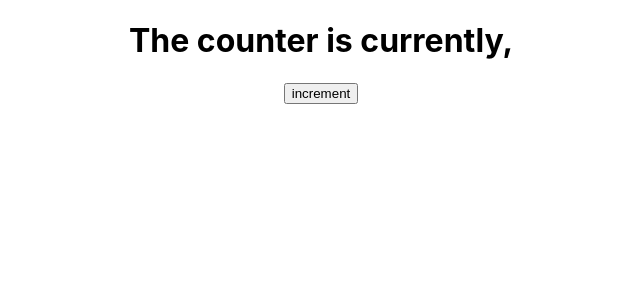
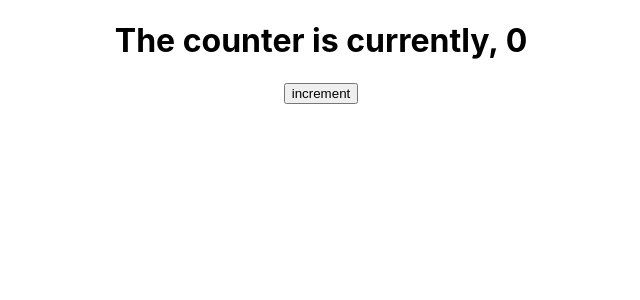
Before and after one commit to CloudBop/React-Enzyme, a React (Create React App) app: page / in a window 1280 px wide. Shown: the top 300 px of the page, without its empty margins (319-959 px from the left). Built offline with nearby package versions, Linux system fonts and the light colour scheme.

Commit message:
pass ->inits counter at 0

```diff
--- a/src/App.js
+++ b/src/App.js
@@ -7,7 +7,7 @@ function App() {
       className="App"
       data-test="component-app"
     >
-      <h1 data-test="counter-display">The counter is currently, </h1>
+      <h1 data-test="counter-display">The counter is currently, <span data-test="count" >0</span> </h1>
       <button data-test="increment-btn">increment</button>
 
     </div>
```
